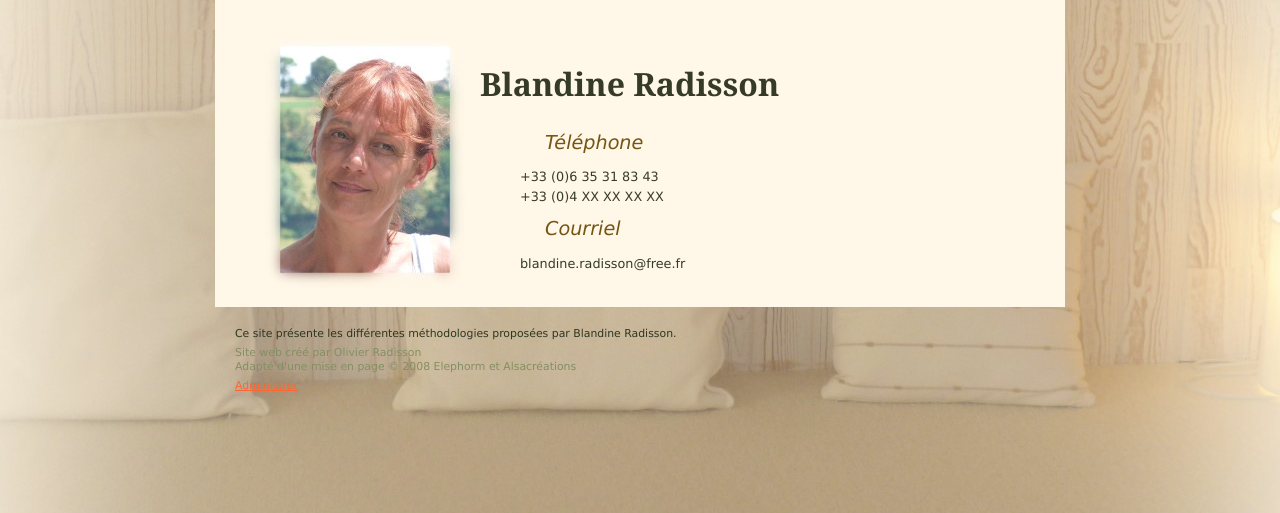
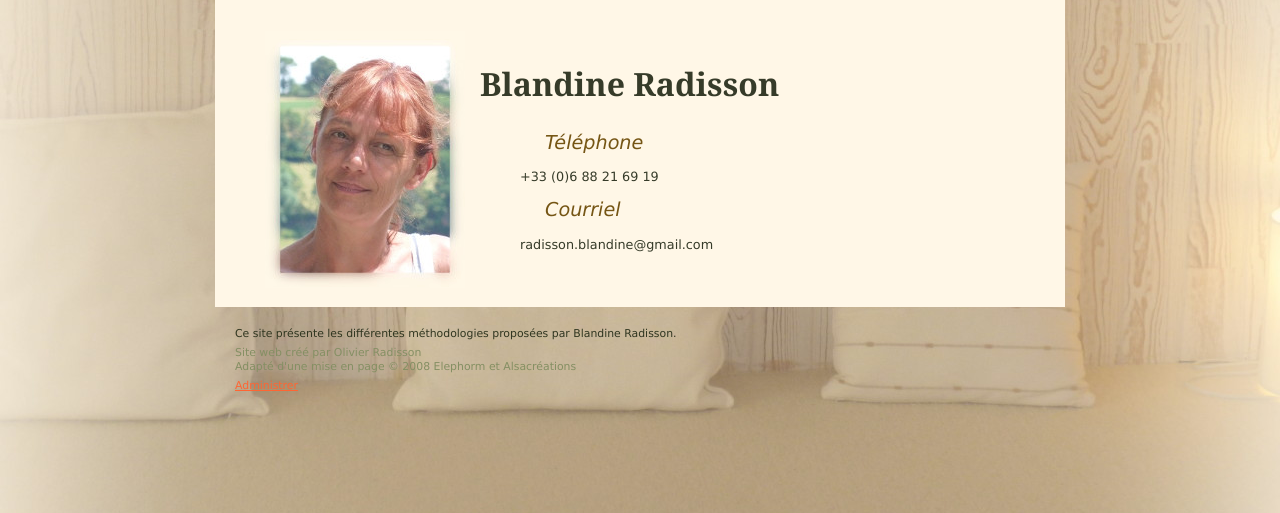
Before and after one commit to takuyozora/blandine-website, a Django app: template templates/main/contact.html in a window 1280 px wide. Shown: the part 219-732 px from the top of the page. Run offline with Django 3.2, Linux system fonts and the light colour scheme; the template is opened without the code that fills it, so the values that code supplies are empty; parts of the project's set-up code (start-up, migrations or seed data) failed here and were passed over.

Commit message:
Change contact

```diff
--- a/templates/main/contact.html
+++ b/templates/main/contact.html
@@ -20,13 +20,14 @@
 			<ul>
 				<li> <span class="categorie" >Téléphone</span>
 					<ul>
-						<li> +33 (0)6 35 31 83 43 </li>
-						<li> +33 (0)4 XX XX XX XX </li>
+						<li> +33 (0)6 88 21 69 19 </li>
+						<!--<li> +33 (0)4 XX XX XX XX </li>-->
 					</ul>
 				</li>
 				<li> <span class="categorie" >Courriel</span>
 					<ul>
-						<li> blandine.radisson@free.fr </li>
+						<!--<li> blandine.radisson@free.fr </li>-->
+						<li> radisson.blandine@gmail.com </li>
 					</ul>
 				</li>
 			</ul>
```
